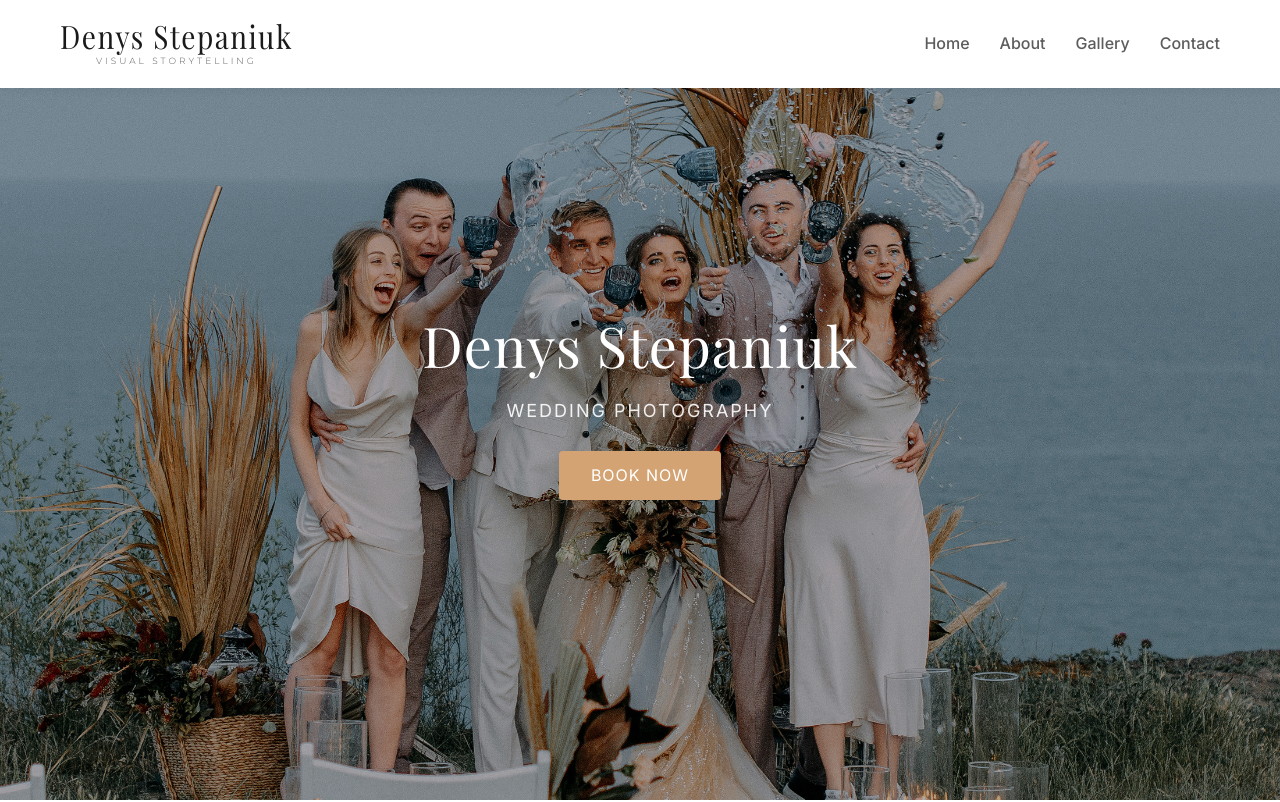
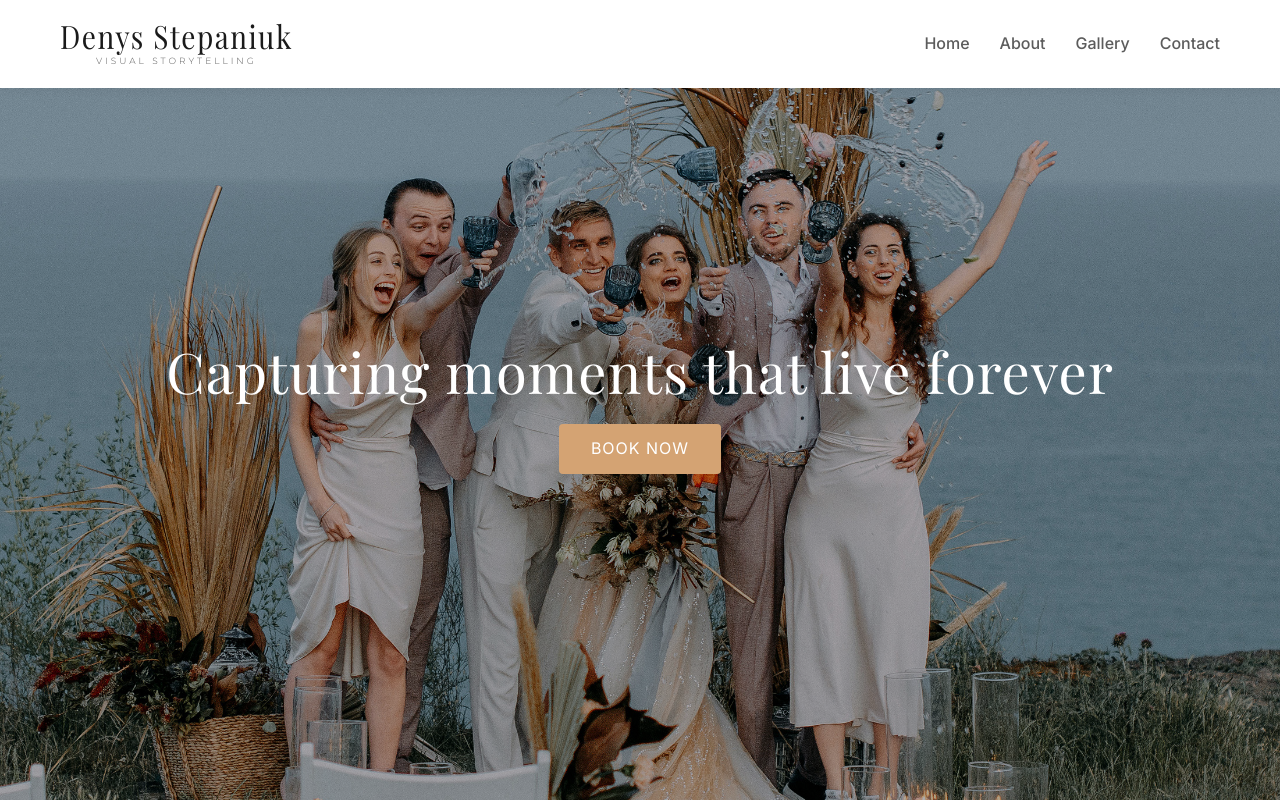
Before and after one commit to Stepaniuk23/web-portfolio, a React (Create React App) app in the folder frontend/: page / in a window 1280 px wide. Shown: the top 802 px of the page. Built offline with nearby package versions, Linux system fonts and the light colour scheme; no server answers.

Commit message:
Change a slogan in the Hero

```diff
--- a/frontend/src/pages/Hero/Hero.jsx
+++ b/frontend/src/pages/Hero/Hero.jsx
@@ -5,9 +5,7 @@ function Hero() {
     <section id="home" className="hero">
       <div className="hero-overlay">
         <div className="hero-text">
-          <h1 className="hero-name">Denys Stepaniuk</h1>
-          <p className="hero-subtitle">Wedding photography</p>
-
+          <h1 className="hero-name">Capturing moments that live forever</h1>
           <a href="#contact" className="hero-button">
             Book now
           </a>
```
